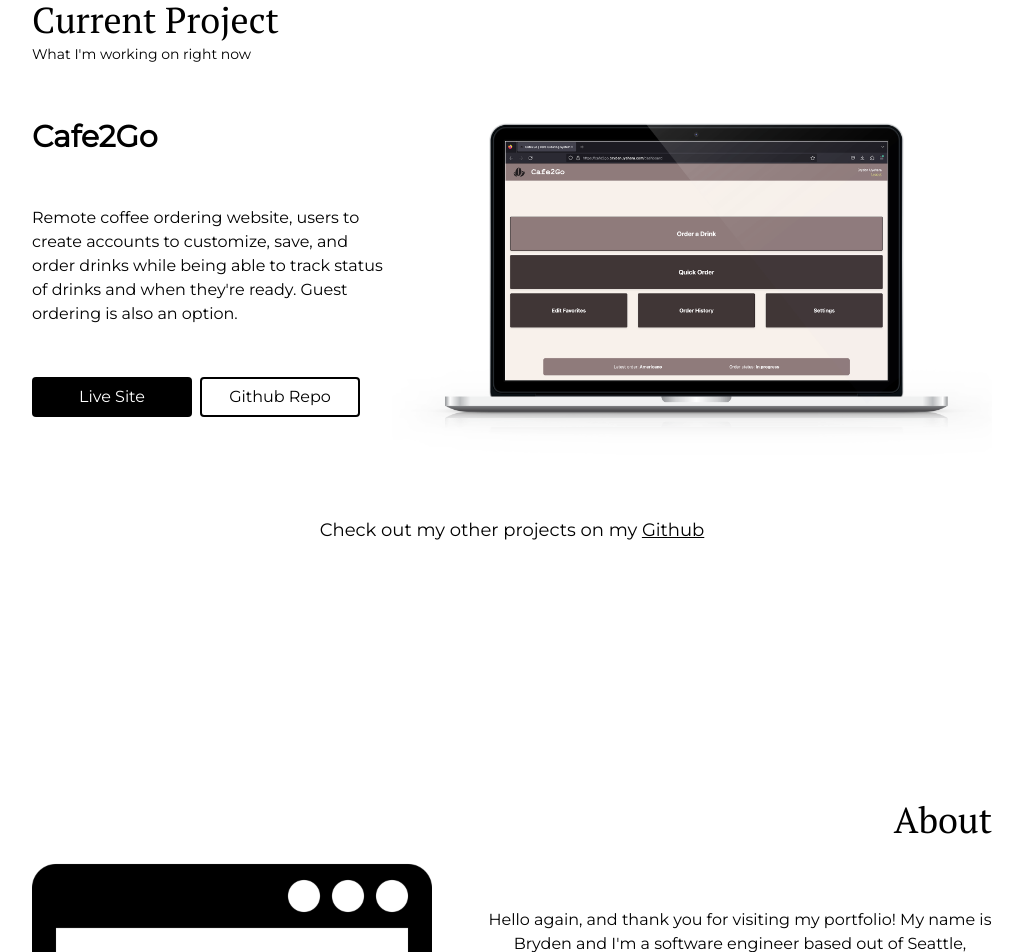
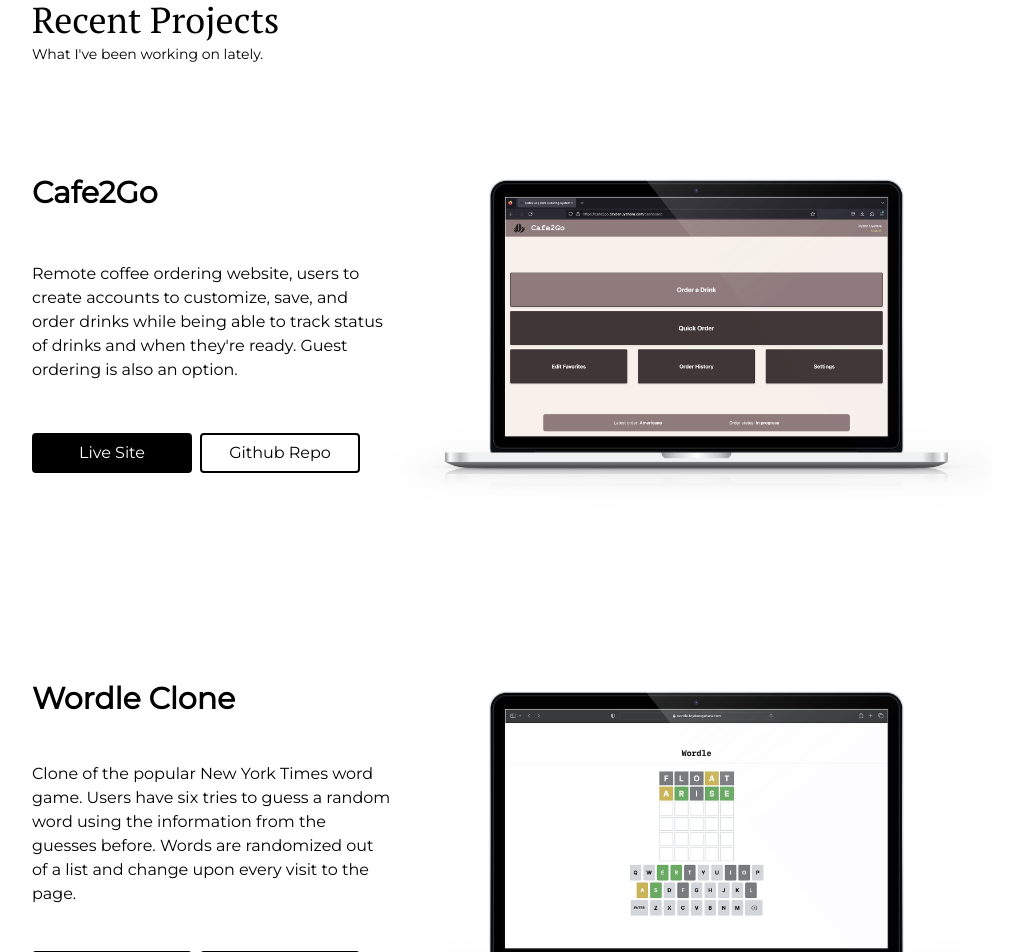
Before and after one commit to brydenu/portfolio, a Next.js app: page / in a window 1280 px wide. Shown: the part 1480-2432 px from the top of the page, without its empty margins (128-1151 px from the left). Built offline with nearby package versions, Linux system fonts and the light colour scheme; no server answers.

Commit message:
Added new project to projects.

```diff
--- a/src/components/About.js
+++ b/src/components/About.js
@@ -15,18 +15,20 @@ export default function About() {
                 />
                 <div className="font-montserrat text-md flex flex-col justify-evenly text-center font-montserrat">
                     <p className="pb-5 sm:pb-1">
-                        Hello again, and thank you for visiting my portfolio!
-                        My name is Bryden and I&apos;m a software engineer based out of
-                        Seattle, Washington. I love being creative, and finding solutions
+                        <b classNam="font-bold">Hello again,</b> and thank you
+                        for visiting my portfolio! My name is Bryden and
+                        I&apos;m a software engineer based out of Seattle,
+                        Washington. I love being creative, and finding solutions
                         to every day problems with technology or otherwise.
                     </p>
                     <p>
-                        Outside of code, I love learning all sorts of things and trying new
-                        hobbies when I can. I am addicted to the feeling I get when I start
-                        to see improvements, whether it is as a software engineer or otherwise.
+                        Outside of code, I love learning all sorts of things and
+                        trying new hobbies when I can. I am addicted to the
+                        feeling I get when I start to see improvements, whether
+                        it is as a software engineer or otherwise.
                     </p>
                 </div>
             </div>
         </section>
-    )
+    );
 }
--- a/src/components/Project.js
+++ b/src/components/Project.js
@@ -1,27 +1,31 @@
 import Image from "next/image";
 
 export default function Project({ data }) {
-
     const { title, description, liveUrl, ghUrl, image, imgAltText } = data;
 
     return (
-        <div className="flex flex-col sm:flex-row font-montserrat">
+        <div className="flex flex-col sm:flex-row font-montserrat my-14">
             <div className="flex flex-col justify-center sm:justify-evenly">
-                <h3 className="text-3xl font-bold text-center sm:text-start">{title}</h3>
+                <h3 className="text-3xl font-bold text-center sm:text-start">
+                    {title}
+                </h3>
                 <p className="text-md text-center sm:text-start py-6 sm:py-0">
                     {description}
                 </p>
                 <div className="flex flex-row gap-2 justify-center sm:justify-start">
-                    <a href={liveUrl}><button className="w-40 h-10 bg-black text-white bold rounded">Live Site</button></a>
-                    <a href={ghUrl}><button className="w-40 h-10 bg-white border-2 border-black text-black bold rounded">Github Repo</button></a>
+                    <a href={liveUrl}>
+                        <button className="w-40 h-10 bg-black text-white bold rounded">
+                            Live Site
+                        </button>
+                    </a>
+                    <a href={ghUrl}>
+                        <button className="w-40 h-10 bg-white border-2 border-black text-black bold rounded">
+                            Github Repo
+                        </button>
+                    </a>
                 </div>
             </div>
-            <Image
-                src={image}
-                width={600}
-                height={600}
-                alt={imgAltText}
-            />
+            <Image src={image} width={600} height={600} alt={imgAltText} />
         </div>
-    )
+    );
 }
--- a/src/components/Projects.js
+++ b/src/components/Projects.js
@@ -1,26 +1,52 @@
-import Project from "./Project"
+import Project from "./Project";
 
 export default function Projects() {
-
     const cafe2GoData = {
         title: "Cafe2Go",
-        description: "Remote coffee ordering website, users to create accounts to customize, save, and order drinks while being able to track status of drinks and when they're ready. Guest ordering is also an option.",
+        description:
+            "Remote coffee ordering website, users to create accounts to customize, save, and order drinks while being able to track status of drinks and when they're ready. Guest ordering is also an option.",
         liveUrl: "https://cafe2go.brydenuyehara.com",
         ghUrl: "https://github.com/brydenu/cafe2go",
         image: "/cafe_mockup.png",
-        imgAltText: "Macbook with Cafe2Go web app on screen"
-    }
+        imgAltText: "Macbook with Cafe2Go web app on screen",
+    };
+    const wordleCloneData = {
+        title: "Wordle Clone",
+        description:
+            "Clone of the popular New York Times word game. Users have six tries to guess a random word using the information from the guesses before. Words are randomized out of a list and change upon every visit to the page.",
+        liveUrl: "https://wordle.brydenuyehara.com",
+        ghUrl: "https://github.com/brydenu/wordle-clone",
+        image: "/wordle-clone-mockup.png",
+        imgAltText: "Macbook with Wordle-clone web app on screen",
+    };
 
     return (
-        <section className="w-full min-h-screen flex flex-col mt-48" id="projects">
+        <section
+            className="w-full min-h-screen flex flex-col mt-48"
+            id="projects"
+        >
             <div className="w-full ">
-                <h2 className="text-4xl text-center sm:text-start font-pt">Current Project</h2>
-                <p className="text-center sm:text-start text-sm font-montserrat my-1 pb-12 sm:pb-0 py-2 sm:py-0">What I&apos;m working on right now</p>
+                <h2 className="text-4xl text-center sm:text-start font-pt">
+                    Recent Projects
+                </h2>
+                <p className="text-center sm:text-start text-sm font-montserrat my-1 pb-12 sm:pb-0 py-2 sm:py-0">
+                    What I&apos;ve been working on lately.
+                </p>
             </div>
             <Project data={cafe2GoData} />
+            <Project data={wordleCloneData} />
             <div className="w-full">
-                <h3 className="text-lg font-montserrat text-center mt-12">Check out my other projects on my <a href="https://www.github.com/brydenu" target="_blank" className="underline">Github</a></h3>
+                <h3 className="text-lg font-montserrat text-center mt-12 mb-36">
+                    Check out my other projects on my{" "}
+                    <a
+                        href="https://www.github.com/brydenu"
+                        target="_blank"
+                        className="underline"
+                    >
+                        Github
+                    </a>
+                </h3>
             </div>
         </section>
-    )
+    );
 }
```
Also changed, not shown: public/wordle-clone-mockup.png (added).
